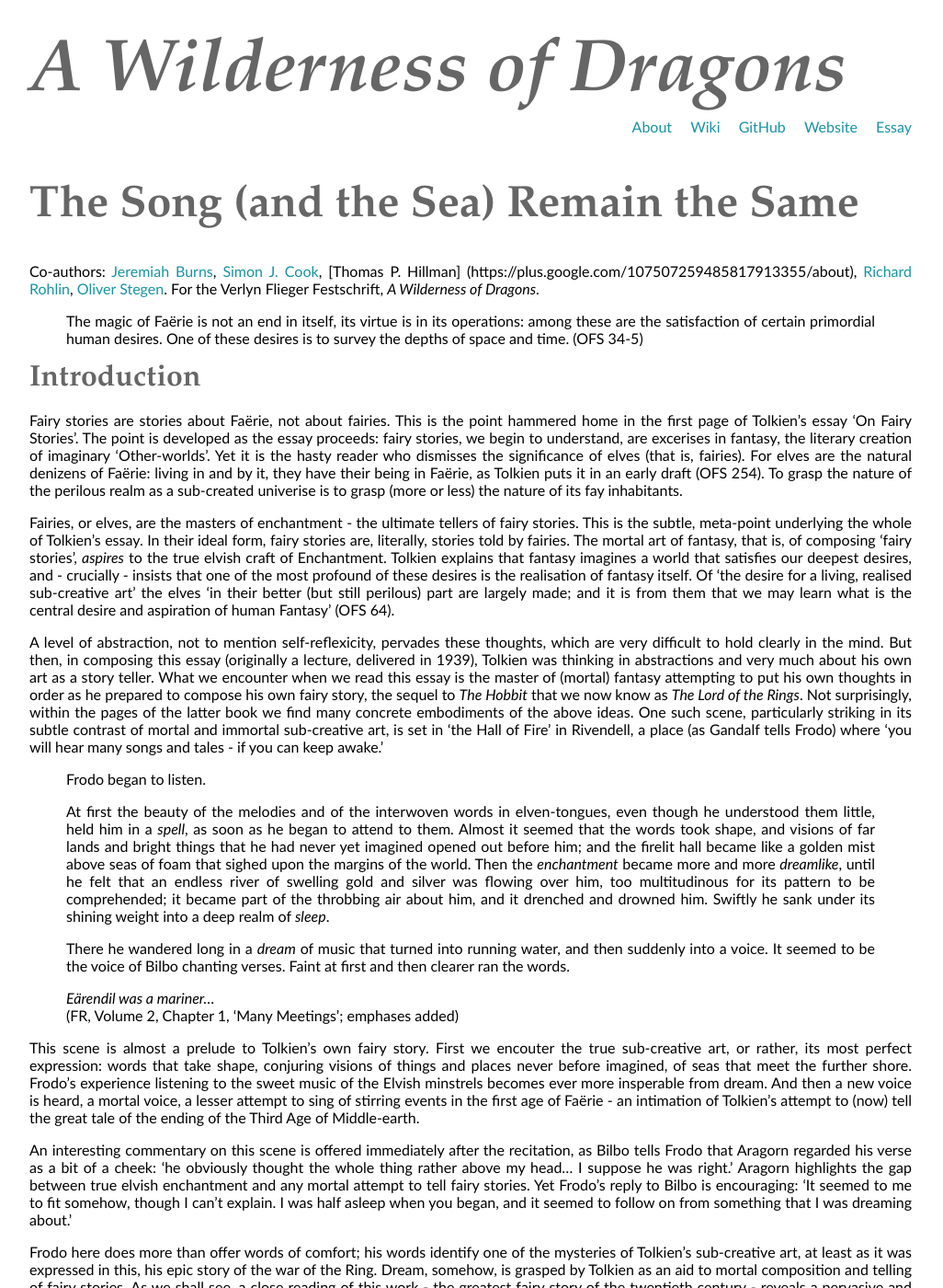
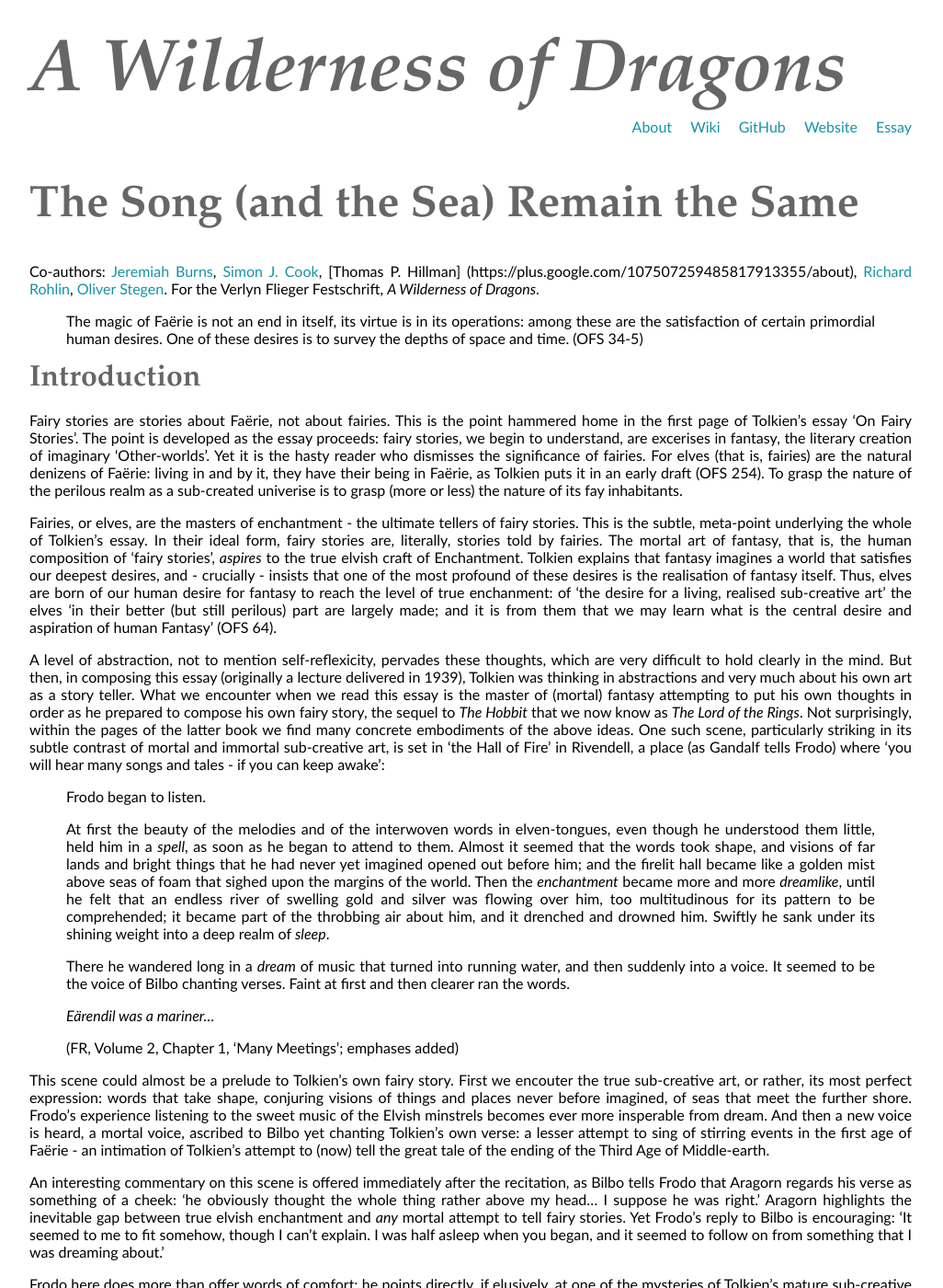
Before and after one commit to uoou/AWildernessOfDragons, a Jekyll site: the page built from essay.md, in a window 1280 px wide and 1400 px high. Shown: the whole window at 92% size, without its empty margins (0-1026 px from the left). Built offline with Jekyll 4.4.1, drawn with Linux system fonts in a browser that asks for light colours; Markdown is read by kramdown in place of the engine named in the settings; some of the changed text lies outside the part shown.

Commit message:
Update essay.md

```diff
--- a/essay.md
+++ b/essay.md
@@ -9,11 +9,11 @@ Co-authors: [Jeremiah Burns](https://plus.google.com/+JeremiahBurns/about), [Sim
 
 ###Introduction
 
-Fairy stories are stories about Faërie, not about fairies. This is the point hammered home in the first page of Tolkien's essay 'On Fairy Stories'. The point is developed as the essay proceeds: fairy stories, we begin to understand, are excerises in fantasy, the literary creation of  imaginary 'Other-worlds'. Yet it is the hasty reader who dismisses the significance of elves (that is, fairies). For elves are the natural denizens of Faërie: living in and by it, they have their being in Faërie, as Tolkien puts it in an early draft (OFS 254). To grasp the nature of the perilous realm as a sub-created univerise is to grasp (more or less) the nature of its fay inhabitants.
+Fairy stories are stories about Faërie, not about fairies. This is the point hammered home in the first page of Tolkien's essay 'On Fairy Stories'. The point is developed as the essay proceeds: fairy stories, we begin to understand, are excerises in fantasy, the literary creation of  imaginary 'Other-worlds'. Yet it is the hasty reader who dismisses the significance of fairies. For elves (that is, fairies) are the natural denizens of Faërie: living in and by it, they have their being in Faërie, as Tolkien puts it in an early draft (OFS 254). To grasp the nature of the perilous realm as a sub-created univerise is to grasp (more or less) the nature of its fay inhabitants.
 
-Fairies, or elves, are the masters of enchantment - the ultimate tellers of fairy stories. This is the subtle, meta-point underlying the whole of Tolkien's essay. In their ideal form, fairy stories are, literally, stories told by fairies. The mortal art of fantasy, that is, of composing 'fairy stories', *aspires* to the true elvish craft of Enchantment. Tolkien explains that fantasy imagines a world that satisfies our deepest desires, and - crucially - insists that one of the most profound of these desires is the realisation of fantasy itself. Of 'the desire for a living, realised sub-creative art' the elves 'in their better (but still perilous) part are largely made; and it is from them that we may learn what is the central desire and aspiration of human Fantasy' (OFS 64).
+Fairies, or elves, are the masters of enchantment - the ultimate tellers of fairy stories. This is the subtle, meta-point underlying the whole of Tolkien's essay. In their ideal form, fairy stories are, literally, stories told by fairies. The mortal art of fantasy, that is, the human composition of 'fairy stories', *aspires* to the true elvish craft of Enchantment. Tolkien explains that fantasy imagines a world that satisfies our deepest desires, and - crucially - insists that one of the most profound of these desires is the realisation of fantasy itself. Thus, elves are born of our human desire for fantasy to reach the level of true enchanment: of 'the desire for a living, realised sub-creative art' the elves 'in their better (but still perilous) part are largely made; and it is from them that we may learn what is the central desire and aspiration of human Fantasy' (OFS 64).
 
-A level of abstraction, not to mention self-reflexicity, pervades these thoughts, which are very difficult to hold clearly in the mind. But then, in composing this essay (originally a lecture, delivered in 1939), Tolkien was thinking in abstractions and very much about his own art as a story teller. What we encounter when we read this essay is the master of (mortal) fantasy attempting to put his own thoughts in order as he prepared to compose his own fairy story, the sequel to *The Hobbit* that we now know as *The Lord of the Rings*. Not surprisingly, within the pages of the latter book we find many concrete embodiments of the above ideas. One such scene, particularly striking in its subtle contrast of mortal and immortal sub-creative art, is set in 'the Hall of Fire' in Rivendell, a place (as Gandalf tells Frodo) where 'you will hear many songs and tales - if you can keep awake.'
+A level of abstraction, not to mention self-reflexicity, pervades these thoughts, which are very difficult to hold clearly in the mind. But then, in composing this essay (originally a lecture delivered in 1939), Tolkien was thinking in abstractions and very much about his own art as a story teller. What we encounter when we read this essay is the master of (mortal) fantasy attempting to put his own thoughts in order as he prepared to compose his own fairy story, the sequel to *The Hobbit* that we now know as *The Lord of the Rings*. Not surprisingly, within the pages of the latter book we find many concrete embodiments of the above ideas. One such scene, particularly striking in its subtle contrast of mortal and immortal sub-creative art, is set in 'the Hall of Fire' in Rivendell, a place (as Gandalf tells Frodo) where 'you will hear many songs and tales - if you can keep awake':
 
 >Frodo began to listen.
 
@@ -22,13 +22,14 @@ A level of abstraction, not to mention self-reflexicity, pervades these thoughts
 >There he wandered long in a *dream* of music that turned into running water, and then suddenly into a voice. It seemed to be the voice of Bilbo chanting verses. Faint at first and then clearer ran the words.
 
 >*Eärendil was a mariner...*
+
 >(FR, Volume 2, Chapter 1, 'Many Meetings'; emphases added)
 
-This scene is almost a prelude to Tolkien's own fairy story. First we encouter the true sub-creative art, or rather, its most perfect expression: words that take shape, conjuring visions of things and places never before imagined, of seas that meet the further shore. Frodo's experience listening to the sweet music of the Elvish minstrels becomes ever more insperable from dream. And then a new voice is heard, a mortal voice, a lesser attempt to sing of stirring events in the first age of Faërie - an intimation of Tolkien's attempt to (now) tell the great tale of the ending of the Third Age of Middle-earth.
+This scene could almost be a prelude to Tolkien's own fairy story. First we encouter the true sub-creative art, or rather, its most perfect expression: words that take shape, conjuring visions of things and places never before imagined, of seas that meet the further shore. Frodo's experience listening to the sweet music of the Elvish minstrels becomes ever more insperable from dream. And then a new voice is heard, a mortal voice, ascribed to Bilbo yet chanting Tolkien's own verse: a lesser attempt to sing of stirring events in the first age of Faërie - an intimation of Tolkien's attempt to (now) tell the great tale of the ending of the Third Age of Middle-earth.
 
-An interesting commentary on this scene is offered immediately after the recitation, as Bilbo tells Frodo that Aragorn regarded his verse as a bit of a cheek: 'he obviously thought the whole thing rather above my head... I suppose he was right.' Aragorn highlights the gap between true elvish enchantment and any mortal attempt to tell fairy stories.  Yet Frodo's reply to Bilbo is encouraging: 'It seemed to me to fit somehow, though I can't explain. I was half asleep when you began, and it seemed to follow on from something that I was dreaming about.'
+An interesting commentary on this scene is offered immediately after the recitation, as Bilbo tells Frodo that Aragorn regards his verse as something of a cheek: 'he obviously thought the whole thing rather above my head... I suppose he was right.' Aragorn highlights the inevitable gap between true elvish enchantment and *any* mortal attempt to tell fairy stories.  Yet Frodo's reply to Bilbo is encouraging: 'It seemed to me to fit somehow, though I can't explain. I was half asleep when you began, and it seemed to follow on from something that I was dreaming about.'
 
-Frodo here does more than offer words of comfort; his words identify one of the mysteries of Tolkien's sub-creative art, at least as it was expressed in this, his epic story of the war of the Ring. Dream, somehow, is grasped by Tolkien as an aid to mortal composition and telling of fairy stories. As we shall see, a close reading of this work - the greatest fairy story of the twentieth century - reveals a pervasive and multifaceted use and invocation of dreams. It is the business of this essay to bring to waking thought the role of dreams in *The Lord of the Rings*.
+Frodo here does more than offer words of comfort; he points directly, if elusively, at one of the mysteries of Tolkien's mature sub-creative craft. Dream - somehow - is grasped by Tolkien as an aid to mortal composition and telling of fairy stories. As we shall see, a close reading of his epic story of the end of the Third Age  - the greatest fairy story of the modern age - reveals a pervasive and multifaceted use and invocation of dreams. Our goal in composing this essay is to bring to waking thought the nature and the role of dreams in *The Lord of the Rings*.
 
 
 ###*A Question of Time*
```
